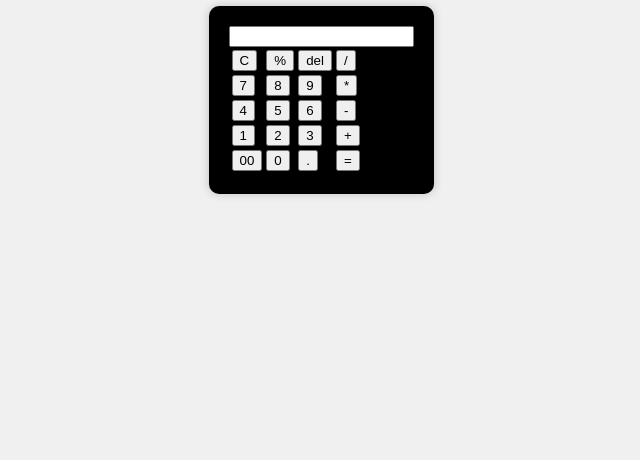
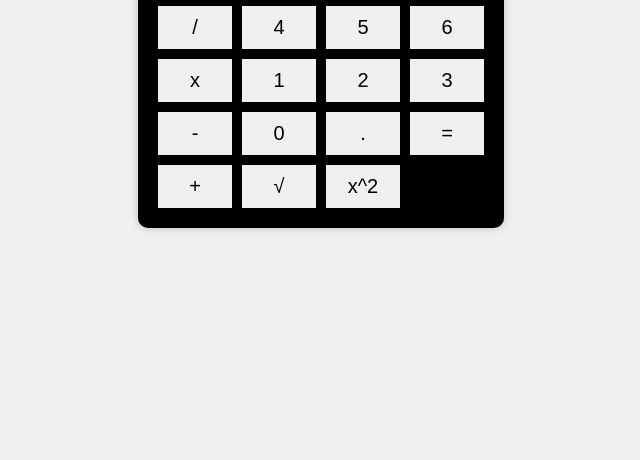
Before and after one commit to anandnormie/calculator, a plain HTML site: page index.html in a window 1280 px wide. Shown: the part 340-800 px from the top of the page, without its empty margins (319-959 px from the left). Drawn offline with Linux system fonts and the light colour scheme.

Commit message:
Update index.html

```diff
--- a/index.html
+++ b/index.html
@@ -1,54 +1,36 @@
 <!DOCTYPE html>
 <html lang="en">
-
 <head>
 <meta charset="UTF-8">
-    <meta http-equiv="X-UA-Compatible" content="IE=edge">
 <meta name="viewport" content="width=device-width, initial-scale=1.0">
-    <title>mycalculator_using_htmlcss&js</title>
+<title>Scientific Calculator</title>
 <link rel="stylesheet" href="calc.css">
 </head>
-
 <body>
-    <div class="contents">
-        <h1 id="topic">MyCalculator</h1>
 <div class="calculator">
-            <input type="text" name="screen" id="screen">
-            <table>
-                <tr>
-                    <td><button>C</button></td>
-                    <td><button>%</button></td>
-                    <td><button>del</button></td>
-                    <td><button>/</button></td>
-                </tr>
-                <tr>
-                    <td><button>7</button></td>
-                    <td><button>8</button></td>
-                    <td><button>9</button></td>
-                    <td><button>*</button></td>
-                </tr>
-                <tr>
-                    <td><button>4</button></td>
-                    <td><button>5</button></td>
-                    <td><button>6</button></td>
-                    <td><button>-</button></td>
-                </tr>
-                <tr>
-                    <td><button>1</button></td>
-                    <td><button>2</button></td>
-                    <td><button>3</button></td>
-                    <td><button>+</button></td>
-                </tr>
-                <tr>
-                    <td><button>00</button></td>
-                    <td><button>0</button></td>
-                    <td><button>.</button></td>
-                    <td><button>=</button></td>
-                </tr>
-            </table>
+  <input type="text" id="output" readonly>
+  <div class="keypad">
+    <button class="btn" onclick="clearOutput()">C</button>
+    <button class="btn" onclick="appendToOutput('7')">7</button>
+    <button class="btn" onclick="appendToOutput('8')">8</button>
+    <button class="btn" onclick="appendToOutput('9')">9</button>
+    <button class="btn" onclick="appendToOutput('/')">/</button>
+    <button class="btn" onclick="appendToOutput('4')">4</button>
+    <button class="btn" onclick="appendToOutput('5')">5</button>
+    <button class="btn" onclick="appendToOutput('6')">6</button>
+    <button class="btn" onclick="appendToOutput('*')">x</button>
+    <button class="btn" onclick="appendToOutput('1')">1</button>
+    <button class="btn" onclick="appendToOutput('2')">2</button>
+    <button class="btn" onclick="appendToOutput('3')">3</button>
+    <button class="btn" onclick="appendToOutput('-')">-</button>
+    <button class="btn" onclick="appendToOutput('0')">0</button>
+    <button class="btn" onclick="appendToOutput('.')">.</button>
+    <button class="btn" onclick="calculate()">=</button>
+    <button class="btn" onclick="appendToOutput('+')">+</button>
+    <button class="btn" onclick="calculateSquareRoot()">√</button>
+    <button class="btn" onclick="calculateExponent()">x^2</button>
   </div>
 </div>
+<script src="calc.js"></script>
 </body>
-<script src="calc.js"></script>
-
 </html>
```
Lines whose indentation alone changed are shown as unchanged.
